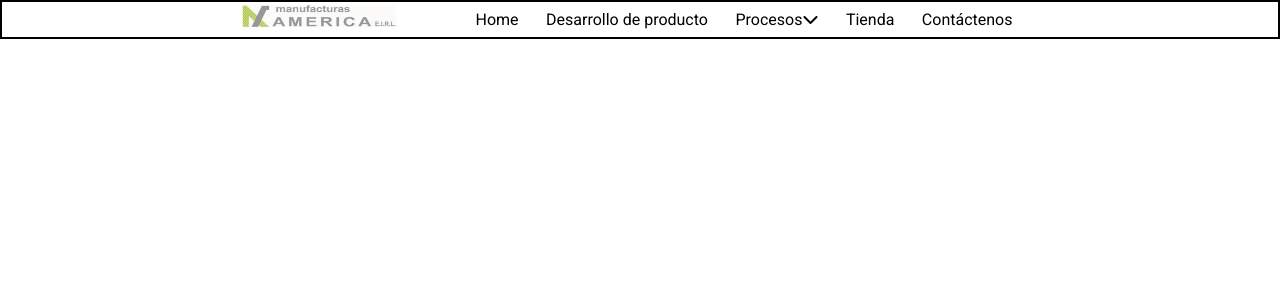
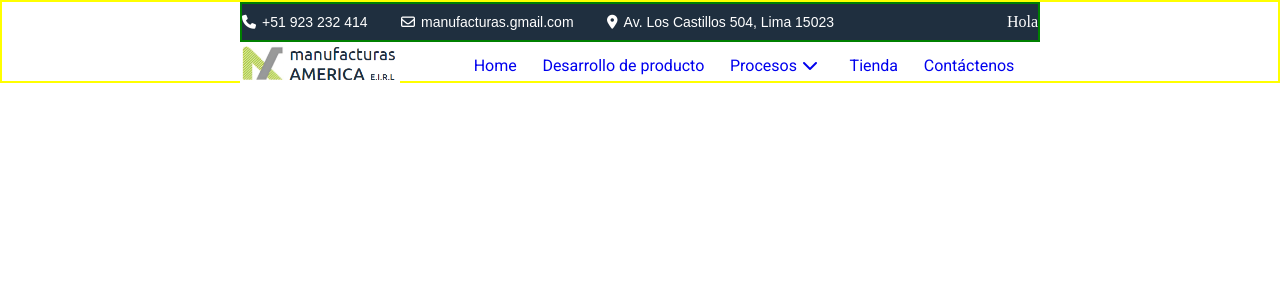
Before and after one commit to ThisWildLifef7/Manufacturas.github.io, a PHP site: page / in a window 1280 px wide. Shown: the top 300 px of the page. Run offline with PHP 8.4, Linux system fonts and the light colour scheme; some libraries are stand-ins or nearby versions.

Commit message:
change the miercoles

```diff
--- a/index.html
+++ b/index.html
@@ -12,7 +12,19 @@
 </head>
 <body>
     <header class="header">
-        <nav class="head-nav">
+        <nav class="nav-left">
+            <div class="info-details">
+                <ul class="op-found">
+                    <li><i class="fa-solid fa-phone"></i>+51 923 232 414</li>
+                    <li><i class="fa-regular fa-envelope"></i>manufacturas.gmail.com</li>
+                    <li><i class="fa-solid fa-location-dot"></i>Av. Los Castillos 504, Lima 15023</li>
+                </ul>
+            </div>
+            <div class="social-details">
+                <li>Hola</li>
+            </div>
+        </nav>
+        <nav class="nav-right">
             <figure class="card-logo">
                 <img class="img" src="./pics/logo.png" alt="logo">
             </figure>
--- a/style.css
+++ b/style.css
@@ -10,13 +10,36 @@
 } */
 
 .header {
-    border: 2px solid black;
+    border: 2px solid yellow;
     display: grid;
     place-items: center;
+    height: 5.2rem;
+}
+/* Primer nav */
+.nav-left {
+    border: 2px solid green;
+    width: 50rem;
+    height: 2.5rem;
+    display: flex;
+    color: white;
+    justify-content: space-between;
+    align-items: center;
+    background-color: #1F2F3F;
+}
+.op-found {
+    display: flex;
+    justify-content: space-between;
+    width: 37rem;
+    font-family: "Ubuntu", sans-serif;
+    font-size: 14px;
 }
 
-.head-nav {
-    /* border: 2px solid red; */
+.fa-solid, .fa-regular {
+    margin-right: 6px;
+}
+
+/* Segundo nav */
+.nav-right {
     display: flex;
     justify-content: space-between;
     width: 50rem;
@@ -34,9 +57,16 @@
     font-family: "Roboto";
     /* border: 2px solid green; */
 }
+.fa-chevron-down {
+    margin-left: 5px;
+    transition: all 0.5s ease-out;
+}
 
 a:hover {
     color: blue;
+}
+.fa-chevron-down:hover {
+    transform: rotateY(-360deg);
 }
 
 img {
@@ -45,5 +75,4 @@ img {
 
 a {
     text-decoration: none;
-    color: black;
 }
```
Also changed, not shown: pics/logo.png.
